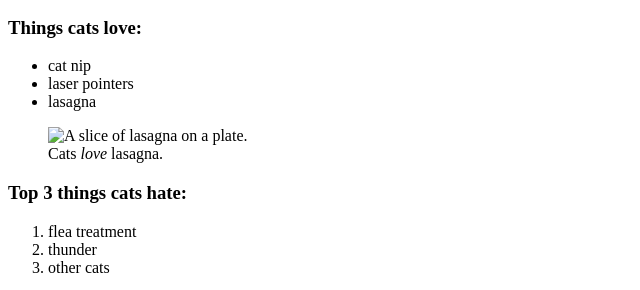
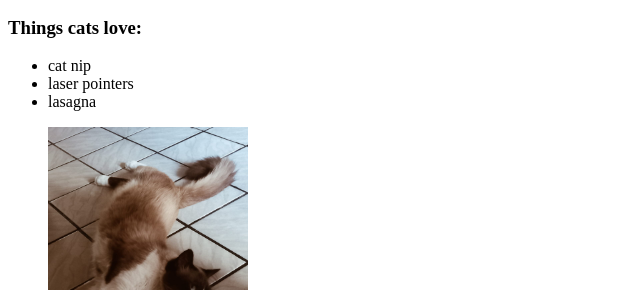
Before and after one commit to Antony-Almeida/Site-Gatos, a plain HTML site: page index.html in a window 1280 px wide. Shown: the part 474-764 px from the top of the page, without its empty margins (0-640 px from the left). Drawn offline with Linux system fonts and the light colour scheme; files whose address does not match are found by name.

Commit message:
Update index.html

```diff
--- a/index.html
+++ b/index.html
@@ -28,7 +28,7 @@
         </ul>
 
         <figure>
-          <img src="..Fotos gatos Bel (3).jpeg" width="200px" alt="A slice of lasagna on a plate.">
+          <img src="../Fotos gatos Bel (3).jpeg" width="200px" alt="A slice of lasagna on a plate.">
           <figcaption>Cats <em>love</em> lasagna.</figcaption>
         </figure>
 
```
